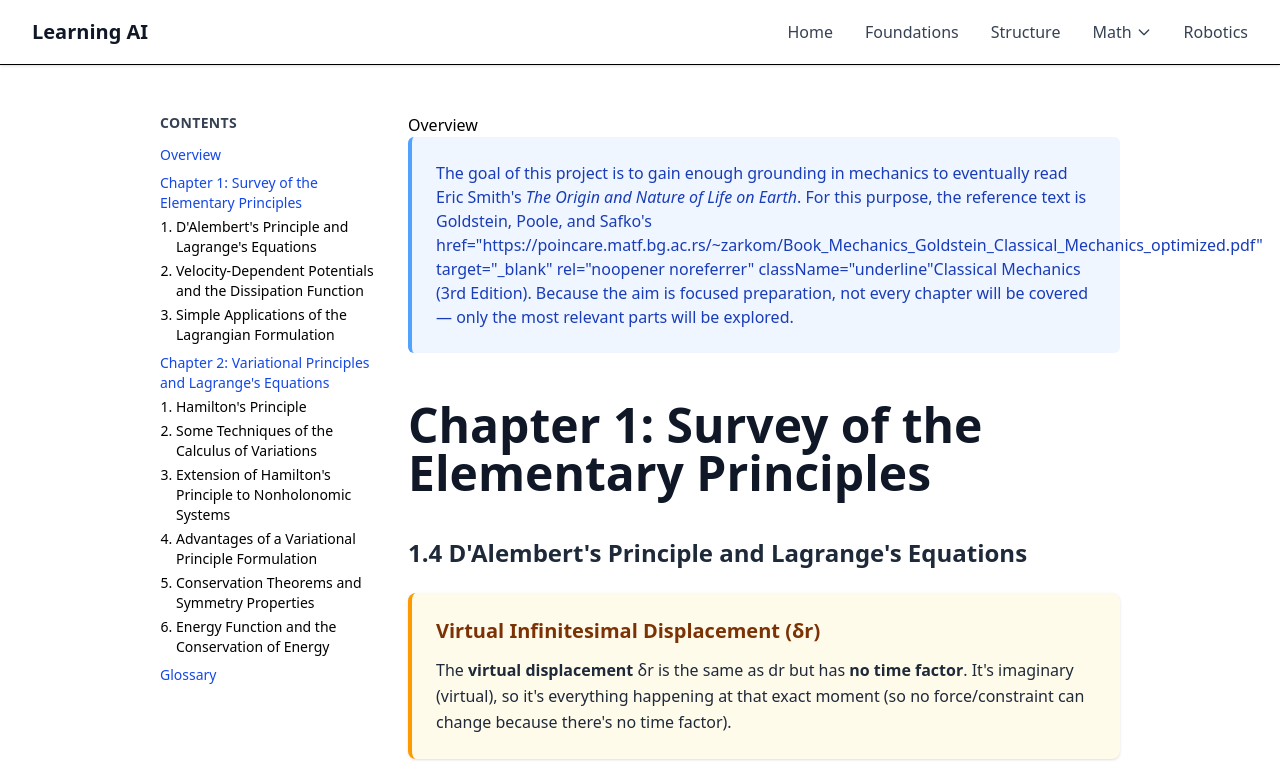
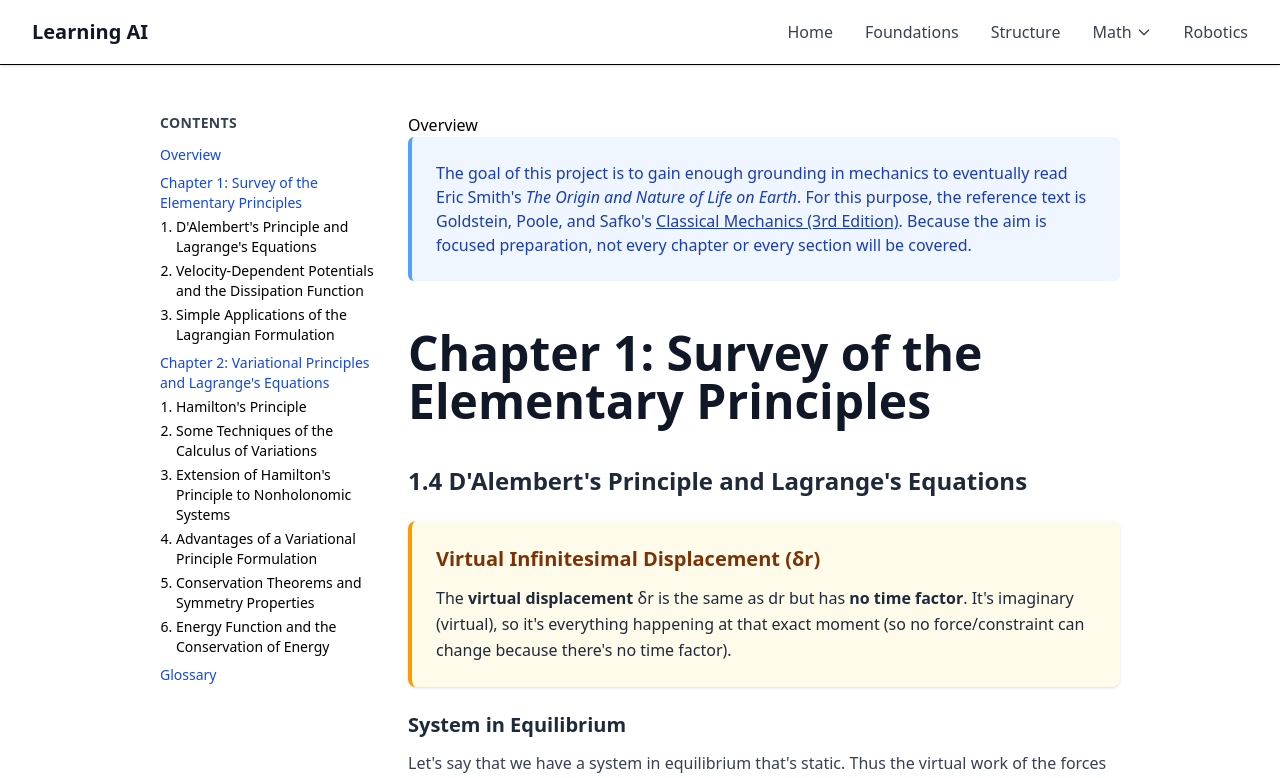
Before and after one commit to WilliamGiammona/learning-ai, a Next.js app: page /math/classical-mechanics in a window 1280 px wide. Shown: the top 778 px of the page. Built offline with nearby package versions, Linux system fonts and the light colour scheme.

Commit message:
refactor

```diff
--- a/app/math/classical-mechanics/page.tsx
+++ b/app/math/classical-mechanics/page.tsx
@@ -106,11 +106,16 @@ const page = () => {
                 <em>The Origin and Nature of Life on Earth</em>. For this
                 purpose, the reference text is Goldstein, Poole, and
                 Safko&apos;s{" "}
-                href="https://poincare.matf.bg.ac.rs/~zarkom/Book_Mechanics_Goldstein_Classical_Mechanics_optimized.pdf"
-                target="_blank" rel="noopener noreferrer" className="underline"
-                <a>Classical Mechanics (3rd Edition)</a>. Because the aim is
-                focused preparation, not every chapter will be covered — only
-                the most relevant parts will be explored.
+                <a
+                  href="https://poincare.matf.bg.ac.rs/~zarkom/Book_Mechanics_Goldstein_Classical_Mechanics_optimized.pdf"
+                  target="_blank"
+                  rel="noopener noreferrer"
+                  className="underline"
+                >
+                  Classical Mechanics (3rd Edition)
+                </a>
+                . Because the aim is focused preparation, not every chapter or
+                every section will be covered.
               </p>
             </section>
 
```
